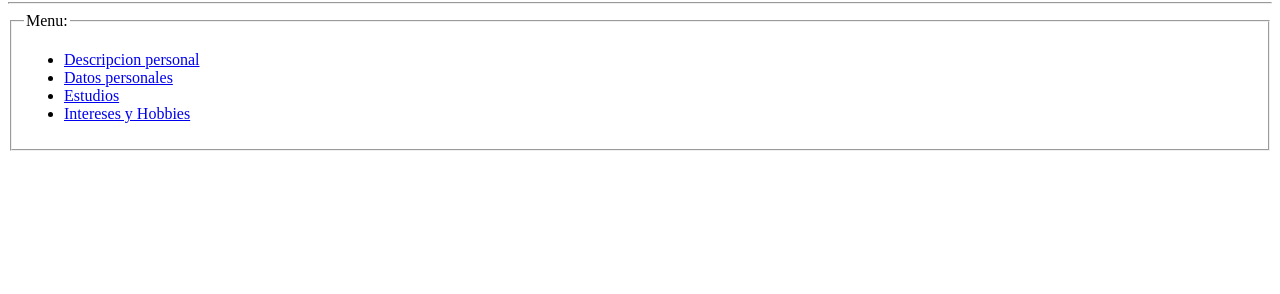
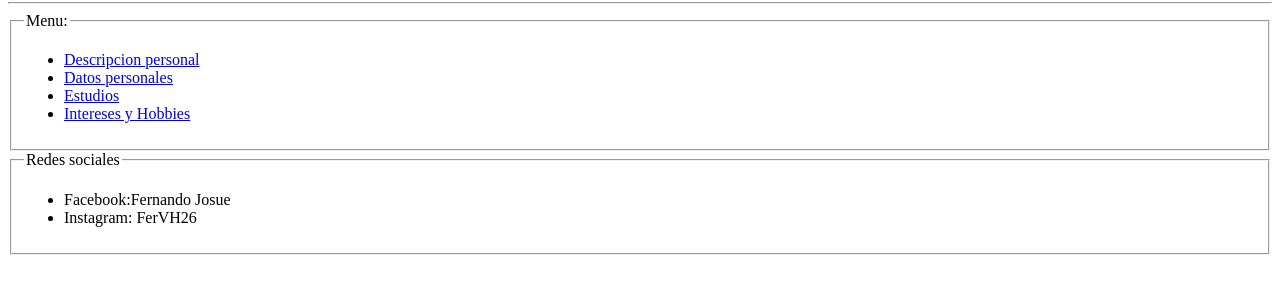
Before and after one commit to FerVH26/Portafolio_PW_0219_00179118, a plain HTML site: page Tareas/Tarea1/Tarea.html in a window 1280 px wide. Shown: the part 190-484 px from the top of the page. Drawn offline with Linux system fonts and the light colour scheme.

Commit message:
[Tarea 1] Fix: Etiqueta Picture y Footer

```diff
--- a/Tareas/Tarea1/Tarea.html
+++ b/Tareas/Tarea1/Tarea.html
@@ -8,7 +8,11 @@
 </head>
 <body>
     <header>
-        <img src=yo.jpg>
+        <picture>
+            <source media="(min-width: 650px)" srcset="yo.jpg">
+            <source media="(min-width: 465px)" srcset="yo.jpg">
+            <img src="yo.jpg" alt="Flowers" style="width:auto;">
+          </picture>
         <h1>FERNANDO VÁSQUEZ</h1>
         <hr>
         <fieldset >
@@ -23,6 +27,20 @@
         </nav>
     </fieldset>
     </header>
+    <footer>
+        <fieldset>
+            <legend>Redes sociales</legend>
+            <ul>
+                    <li>
+                        Facebook:Fernando Josue
+                    </li>
+                    <li>
+                        Instagram: FerVH26
+                    </li>
+                </ul>
+        </fieldset>
+
+    </footer>
 
 
 </body>
```
Also changed, not shown: Tareas/Tarea1/Datos.html (+20 -1 lines), Tareas/Tarea1/Descripcion.html (+20 -1 lines), Tareas/Tarea1/Estudios.html (+19 -1 lines), Tareas/Tarea1/Intereses.html (+19 -1 lines).
